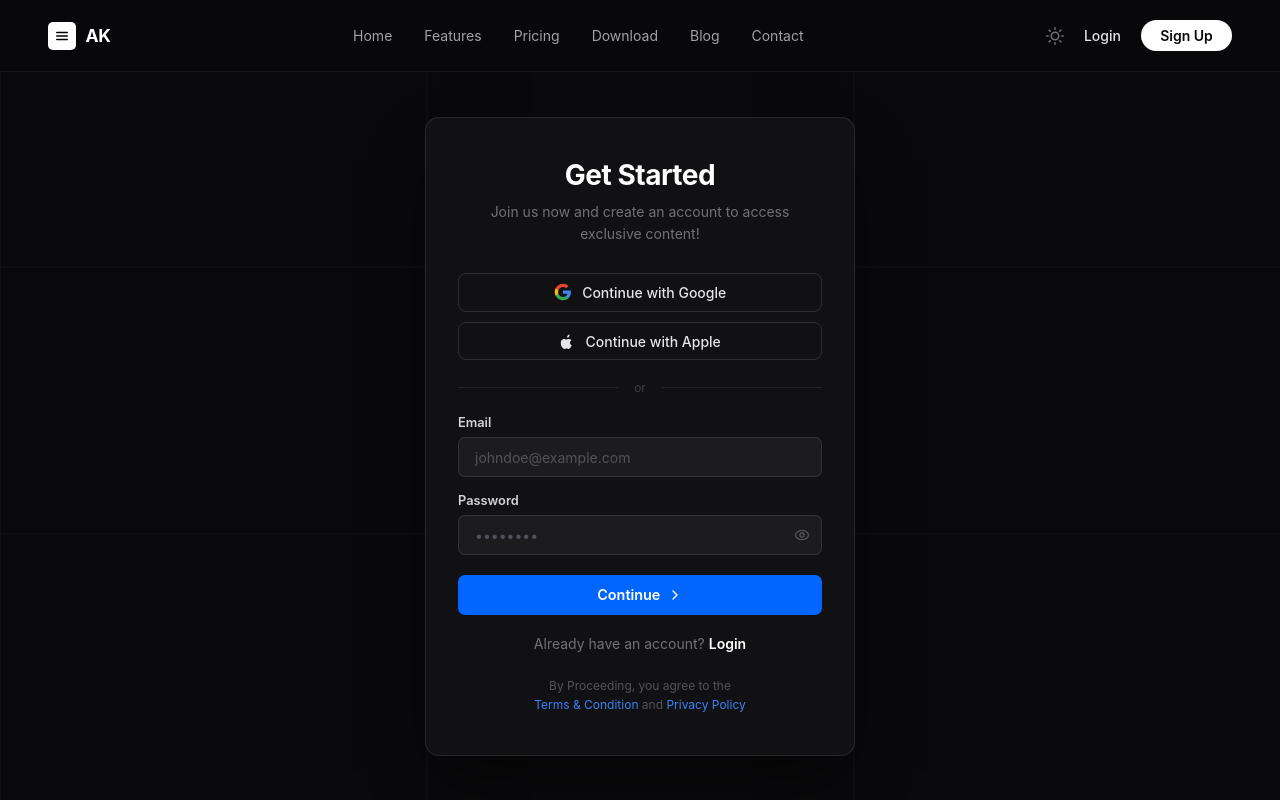
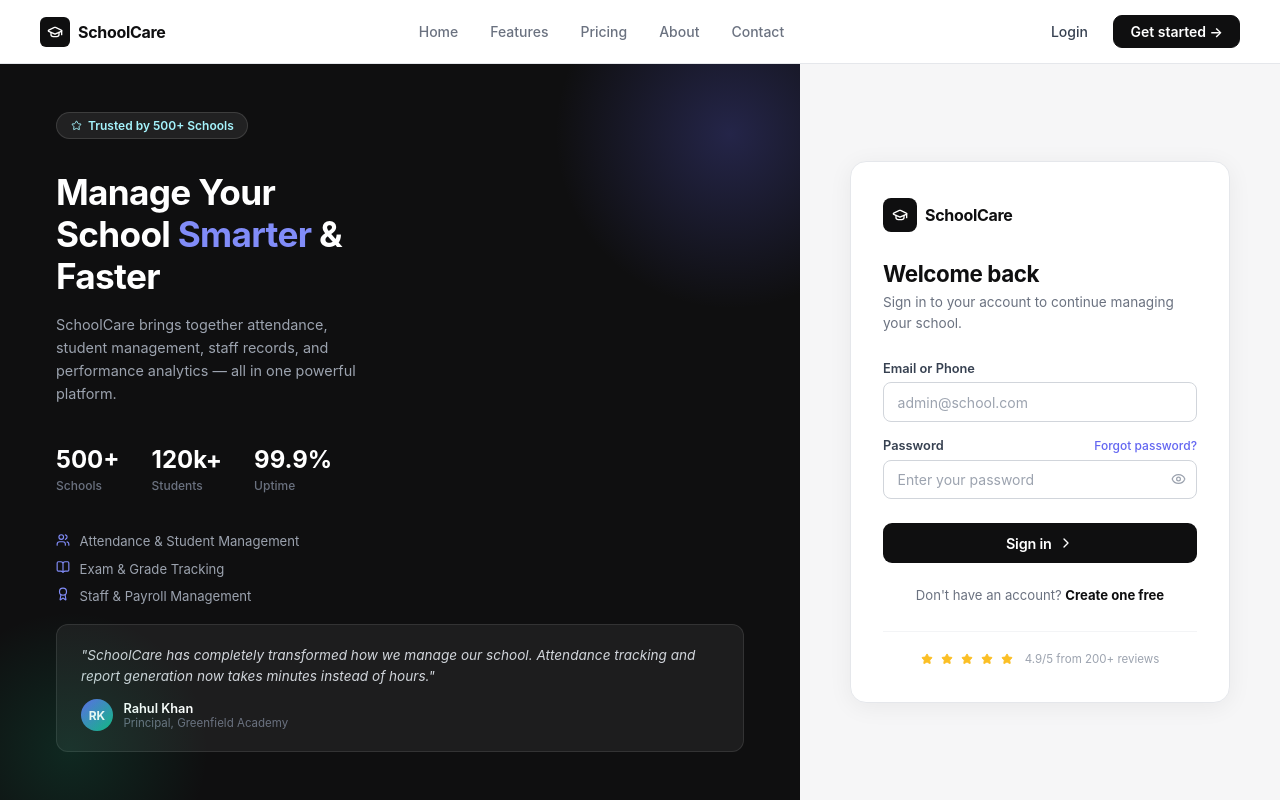
Before and after one commit to masihur96/SchoolCare-Web, a Next.js app: page /login in a window 1280 px wide. Built offline with nearby package versions, Linux system fonts and the light colour scheme.

Commit message:
Performance

```diff
--- a/src/app/(auth)/login/page.tsx
+++ b/src/app/(auth)/login/page.tsx
@@ -3,7 +3,7 @@
 import React, { useState } from 'react';
 import Link from 'next/link';
 import { useRouter } from 'next/navigation';
-import { Eye, EyeOff, ChevronRight } from 'lucide-react';
+import { Eye, EyeOff, ChevronRight, GraduationCap, Users, BookOpen, Award, Star } from 'lucide-react';
 
 export default function LoginPage() {
   const router = useRouter();
@@ -57,90 +57,126 @@ export default function LoginPage() {
   return (
     <div className="login-fullpage">
 
-      {/* ── Navbar ── */}
+      {/* ── Top Navbar ── */}
       <nav className="lp-nav">
         <Link href="/" className="lp-nav-brand">
           <span className="lp-nav-logo">
-            <svg width="14" height="14" viewBox="0 0 24 24" fill="none" stroke="currentColor" strokeWidth="2.5" strokeLinecap="round" strokeLinejoin="round">
-              <line x1="3" y1="6"  x2="21" y2="6"/>
-              <line x1="3" y1="12" x2="21" y2="12"/>
-              <line x1="3" y1="18" x2="21" y2="18"/>
-            </svg>
+            <GraduationCap size={16} />
           </span>
-          AK
+          SchoolCare
         </Link>
 
         <ul className="lp-nav-links">
           <li><Link href="/">Home</Link></li>
           <li><Link href="#features">Features</Link></li>
           <li><Link href="#pricing">Pricing</Link></li>
-          <li><Link href="#download">Download</Link></li>
-          <li><Link href="#blog">Blog</Link></li>
+          <li><Link href="#about">About</Link></li>
           <li><Link href="#contact">Contact</Link></li>
         </ul>
 
         <div className="lp-nav-actions">
-          {/* Theme icon */}
-          <button style={{ background: 'none', border: 'none', cursor: 'pointer', color: '#71717a', display: 'flex', padding: 0 }} aria-label="Toggle theme">
-            <svg width="18" height="18" viewBox="0 0 24 24" fill="none" stroke="currentColor" strokeWidth="2" strokeLinecap="round" strokeLinejoin="round">
-              <circle cx="12" cy="12" r="5"/>
-              <line x1="12" y1="1"  x2="12" y2="3"/>
-              <line x1="12" y1="21" x2="12" y2="23"/>
-              <line x1="4.22" y1="4.22"   x2="5.64"  y2="5.64"/>
-              <line x1="18.36" y1="18.36" x2="19.78" y2="19.78"/>
-              <line x1="1"  y1="12" x2="3"  y2="12"/>
-              <line x1="21" y1="12" x2="23" y2="12"/>
-              <line x1="4.22"  y1="19.78" x2="5.64"  y2="18.36"/>
-              <line x1="18.36" y1="5.64"  x2="19.78" y2="4.22"/>
-            </svg>
-          </button>
-          <Link href="/login"     className="lp-nav-ghost-link">Login</Link>
-          <Link href="/register"  className="lp-nav-signup">Sign Up</Link>
+          <Link href="/login" className="lp-nav-ghost-link">Login</Link>
+          <Link href="/register" className="lp-nav-signup">Get started →</Link>
         </div>
       </nav>
 
-      {/* ── Main card ── */}
-      <main className="lp-main">
-        <div className="lp-card">
+      {/* ── Two-column layout ── */}
+      <div className="lp-page-wrapper">
 
-          <h1 className="lp-card-title">Get Started</h1>
-          <p className="lp-card-subtitle">
-            Join us now and create an account to access<br />exclusive content!
+        {/* ── Left dark panel ── */}
+        <div className="lp-left-panel">
+          <div>
+            <div className="lp-left-badge">
+              <Star size={11} />
+              Trusted by 500+ Schools
+            </div>
+
+            <h1 className="lp-left-heading">
+              Manage Your School <span>Smarter</span> &amp; Faster
+            </h1>
+            <p className="lp-left-sub">
+              SchoolCare brings together attendance, student management, staff records,
+              and performance analytics — all in one powerful platform.
             </p>
 
-          {/* Social buttons */}
-          <button className="lp-social-btn" type="button">
-            {/* Google "G" SVG */}
-            <svg width="18" height="18" viewBox="0 0 24 24" xmlns="http://www.w3.org/2000/svg">
-              <path d="M22.56 12.25c0-.78-.07-1.53-.2-2.25H12v4.26h5.92c-.26 1.37-1.04 2.53-2.21 3.31v2.77h3.57c2.08-1.92 3.28-4.74 3.28-8.09z" fill="#4285F4"/>
-              <path d="M12 23c2.97 0 5.46-.98 7.28-2.66l-3.57-2.77c-.98.66-2.23 1.06-3.71 1.06-2.86 0-5.29-1.93-6.16-4.53H2.16v2.84C3.99 20.53 7.7 23 12 23z" fill="#34A853"/>
-              <path d="M5.84 14.09c-.22-.66-.35-1.36-.35-2.09s.13-1.43.35-2.09V7.07H2.16C1.43 8.55 1 10.22 1 12s.43 3.45 1.16 4.93l3.68-2.84z" fill="#FBBC05"/>
-              <path d="M12 5.38c1.62 0 3.06.56 4.21 1.64l3.15-3.15C17.45 2.09 14.97 1 12 1 7.7 1 3.99 3.47 2.16 7.07l3.68 2.84c.87-2.6 3.3-4.53 6.16-4.53z" fill="#EA4335"/>
-            </svg>
-            Continue with Google
-          </button>
+            {/* Stats */}
+            <div className="lp-stat-row" style={{ marginBottom: '2.5rem' }}>
+              <div className="lp-stat">
+                <span className="lp-stat-num">500+</span>
+                <span className="lp-stat-label">Schools</span>
+              </div>
+              <div className="lp-stat">
+                <span className="lp-stat-num">120k+</span>
+                <span className="lp-stat-label">Students</span>
+              </div>
+              <div className="lp-stat">
+                <span className="lp-stat-num">99.9%</span>
+                <span className="lp-stat-label">Uptime</span>
+              </div>
+            </div>
 
-          <button className="lp-social-btn" type="button">
-            {/* Apple SVG */}
-            <svg width="16" height="16" viewBox="0 0 24 24" fill="currentColor" xmlns="http://www.w3.org/2000/svg">
-              <path d="M16.365 14.781c-.019-2.584 2.115-3.826 2.213-3.882-1.196-1.752-3.059-1.99-3.738-2.015-1.583-.162-3.092.932-3.896.932-.803 0-2.046-.897-3.344-.871-1.689.023-3.245.981-4.113 2.492-1.761 3.052-.451 7.574 1.266 10.052.841 1.213 1.836 2.576 3.167 2.525 1.282-.051 1.777-.828 3.315-.828 1.528 0 1.993.828 3.335.803 1.371-.026 2.223-1.226 3.054-2.438 1.052-1.536 1.488-3.024 1.51-3.1-.035-.015-2.75-1.055-2.769-4.223h.001zM14.996 5.516c.692-.838 1.157-2.001 1.03-3.164-1.006.041-2.214.67-2.923 1.503-.635.738-1.199 1.928-1.049 3.068 1.127.087 2.249-.569 2.942-1.407z"/>
-            </svg>
-            Continue with Apple
-          </button>
+            {/* Feature pills */}
+            <div style={{ display: 'flex', flexDirection: 'column', gap: '0.65rem' }}>
+              {[
+                { icon: <Users size={14} />, text: 'Attendance & Student Management' },
+                { icon: <BookOpen size={14} />, text: 'Exam & Grade Tracking' },
+                { icon: <Award size={14} />, text: 'Staff & Payroll Management' },
+              ].map((f, i) => (
+                <div key={i} style={{
+                  display: 'flex', alignItems: 'center', gap: '0.6rem',
+                  fontSize: '0.82rem', color: '#9ca3af',
+                }}>
+                  <span style={{ color: '#818cf8' }}>{f.icon}</span>
+                  {f.text}
+                </div>
+              ))}
+            </div>
+          </div>
 
-          <div className="lp-divider">or</div>
+          {/* Testimonial */}
+          <div className="lp-testimonial">
+            <p className="lp-testimonial-text">
+              "SchoolCare has completely transformed how we manage our school.
+              Attendance tracking and report generation now takes minutes instead of hours."
+            </p>
+            <div className="lp-testimonial-author">
+              <div className="lp-testimonial-avatar">RK</div>
+              <div>
+                <div className="lp-testimonial-name">Rahul Khan</div>
+                <div className="lp-testimonial-role">Principal, Greenfield Academy</div>
+              </div>
+            </div>
+          </div>
+        </div>
 
-          {/* Login form */}
+        {/* ── Right form panel ── */}
+        <div className="lp-right-panel">
+          <div className="lp-card lp-animate">
+
+            {/* Card logo */}
+            <div className="lp-card-logo">
+              <div className="lp-card-logo-icon">
+                <GraduationCap size={16} />
+              </div>
+              <span className="lp-card-logo-text">SchoolCare</span>
+            </div>
+
+            <h1 className="lp-card-title">Welcome back</h1>
+            <p className="lp-card-subtitle">
+              Sign in to your account to continue managing your school.
+            </p>
+
             <form onSubmit={handleSubmit} noValidate>
               {error && <div className="lp-error">{error}</div>}
 
+              {/* Email / Phone */}
               <div className="lp-field">
-              <label htmlFor="identifier" className="lp-label">Email</label>
+                <label htmlFor="identifier" className="lp-label">Email or Phone</label>
                 <input
                   id="identifier"
                   type="text"
                   className="lp-input"
-                placeholder="johndoe@example.com"
+                  placeholder="admin@school.com"
                   value={identifier}
                   onChange={(e) => setIdentifier(e.target.value)}
                   required
@@ -148,14 +184,20 @@ export default function LoginPage() {
                 />
               </div>
 
+              {/* Password */}
               <div className="lp-field">
-              <label htmlFor="password" className="lp-label">Password</label>
+                <div style={{ display: 'flex', justifyContent: 'space-between', alignItems: 'center', marginBottom: '0.4rem' }}>
+                  <label htmlFor="password" className="lp-label" style={{ margin: 0 }}>Password</label>
+                  <Link href="#" style={{ fontSize: '0.75rem', color: '#6366f1', textDecoration: 'none', fontWeight: 500 }}>
+                    Forgot password?
+                  </Link>
+                </div>
                 <div className="lp-pw-wrap">
                   <input
                     id="password"
                     type={showPassword ? 'text' : 'password'}
                     className="lp-input"
-                  placeholder="••••••••"
+                    placeholder="Enter your password"
                     value={password}
                     onChange={(e) => setPassword(e.target.value)}
                     required
@@ -168,28 +210,43 @@ export default function LoginPage() {
                     onClick={() => setShowPassword(!showPassword)}
                     aria-label={showPassword ? 'Hide password' : 'Show password'}
                   >
-                  {showPassword ? <EyeOff size={16} /> : <Eye size={16} />}
+                    {showPassword ? <EyeOff size={15} /> : <Eye size={15} />}
                   </button>
                 </div>
               </div>
 
               <button type="submit" className="lp-submit" disabled={isLoading}>
-              {isLoading ? 'Logging in…' : 'Continue'}
+                {isLoading ? 'Signing in…' : 'Sign in'}
                 {!isLoading && <ChevronRight size={16} />}
               </button>
             </form>
 
-          <p className="lp-footer-text">
-            Already have an account?&nbsp;<Link href="/login">Login</Link>
+            <p className="lp-footer-text" style={{ marginTop: '1.5rem' }}>
+              Don&apos;t have an account?{' '}
+              <Link href="/register">Create one free</Link>
             </p>
 
-          <p className="lp-terms">
-            By Proceeding, you agree to the<br />
-            <Link href="#">Terms &amp; Condition</Link> and <Link href="#">Privacy Policy</Link>
-          </p>
+            {/* Trusted badge */}
+            <div style={{
+              marginTop: '1.75rem',
+              paddingTop: '1.25rem',
+              borderTop: '1px solid #f3f4f6',
+              display: 'flex',
+              alignItems: 'center',
+              gap: '0.5rem',
+              justifyContent: 'center',
+            }}>
+              {[...Array(5)].map((_, i) => (
+                <Star key={i} size={12} fill="#fbbf24" color="#fbbf24" />
+              ))}
+              <span style={{ fontSize: '0.72rem', color: '#9ca3af', marginLeft: '0.25rem' }}>
+                4.9/5 from 200+ reviews
+              </span>
+            </div>
+          </div>
+        </div>
 
       </div>
-      </main>
     </div>
   );
 }
--- a/src/app/globals.css
+++ b/src/app/globals.css
@@ -699,31 +699,28 @@ body {
 }
 
 /* ============================================
-   LOGIN PAGE — Full-screen dark override
+   LOGIN PAGE — Clean Light SaaS style
+   (inspired by attendancekeeper.net)
    ============================================ */
 .login-fullpage {
   position: fixed;
   inset: 0;
   z-index: 9999;
-  background-color: #09090b;
-  color: #fafafa;
+  background-color: #f6f6f7;
+  color: #0f0f10;
   font-family: 'Inter', system-ui, -apple-system, sans-serif;
   overflow-y: auto;
-  background-image:
-    linear-gradient(to right, rgba(255,255,255,0.03) 1px, transparent 1px),
-    linear-gradient(to bottom, rgba(255,255,255,0.03) 1px, transparent 1px);
-  background-size: 33.33vw 33.33vh;
 }
 
+/* --- Navbar --- */
 .lp-nav {
   display: flex;
   align-items: center;
   justify-content: space-between;
-  padding: 1.25rem 3rem;
-  border-bottom: 1px solid rgba(255,255,255,0.06);
-  background: rgba(9,9,11,0.85);
-  backdrop-filter: blur(12px);
-  -webkit-backdrop-filter: blur(12px);
+  padding: 0 2.5rem;
+  height: 64px;
+  border-bottom: 1px solid #e5e7eb;
+  background: #ffffff;
   position: sticky;
   top: 0;
   z-index: 50;
@@ -732,23 +729,23 @@ body {
 .lp-nav-brand {
   display: flex;
   align-items: center;
-  gap: 0.6rem;
+  gap: 0.5rem;
   font-weight: 700;
-  font-size: 1.1rem;
-  letter-spacing: -0.4px;
-  color: #fff;
+  font-size: 1rem;
+  letter-spacing: -0.3px;
+  color: #0f0f10;
   text-decoration: none;
 }
 
 .lp-nav-logo {
-  width: 28px;
-  height: 28px;
-  background: #ffffff;
-  border-radius: 5px;
+  width: 30px;
+  height: 30px;
+  background: #0f0f10;
+  border-radius: 6px;
   display: flex;
   align-items: center;
   justify-content: center;
-  color: #000;
+  color: #fff;
   flex-shrink: 0;
 }
 
@@ -756,128 +753,269 @@ body {
   display: flex;
   gap: 2rem;
   font-size: 0.875rem;
-  color: #a1a1aa;
+  color: #6b7280;
   list-style: none;
 }
 
 .lp-nav-links a {
   text-decoration: none;
   color: inherit;
-  transition: color 0.2s;
+  transition: color 0.18s;
+  font-weight: 500;
 }
 
 .lp-nav-links a:hover {
-  color: #fff;
+  color: #0f0f10;
 }
 
 .lp-nav-actions {
   display: flex;
   align-items: center;
-  gap: 1.25rem;
+  gap: 0.75rem;
 }
 
 .lp-nav-ghost-link {
   text-decoration: none;
-  color: #e4e4e7;
+  color: #374151;
   font-size: 0.875rem;
   font-weight: 500;
-  transition: color 0.2s;
+  padding: 0.4rem 0.85rem;
+  border-radius: 8px;
+  transition: background 0.18s;
 }
 
 .lp-nav-ghost-link:hover {
+  background: #f3f4f6;
+}
+
+.lp-nav-signup {
+  background: #0f0f10;
+  color: #fff;
+  padding: 0.42rem 1rem;
+  border-radius: 9px;
+  font-weight: 600;
+  font-size: 0.875rem;
+  text-decoration: none;
+  transition: opacity 0.18s, transform 0.18s;
+  border: 1px solid #0f0f10;
+}
+
+.lp-nav-signup:hover {
+  opacity: 0.85;
+  transform: translateY(-1px);
+}
+
+/* --- Two-column wrapper --- */
+.lp-page-wrapper {
+  min-height: calc(100vh - 64px);
+  display: flex;
+  align-items: stretch;
+}
+
+/* --- Left panel --- */
+.lp-left-panel {
+  flex: 1;
+  background: #0f0f10;
+  display: flex;
+  flex-direction: column;
+  justify-content: space-between;
+  padding: 3rem 3.5rem;
+  color: #fff;
+  position: relative;
+  overflow: hidden;
+  min-height: 500px;
+}
+
+.lp-left-panel::before {
+  content: '';
+  position: absolute;
+  top: -120px;
+  right: -120px;
+  width: 380px;
+  height: 380px;
+  border-radius: 50%;
+  background: radial-gradient(circle, rgba(99,102,241,0.25) 0%, transparent 65%);
+  pointer-events: none;
+}
+
+.lp-left-panel::after {
+  content: '';
+  position: absolute;
+  bottom: -100px;
+  left: -80px;
+  width: 300px;
+  height: 300px;
+  border-radius: 50%;
+  background: radial-gradient(circle, rgba(16,185,129,0.15) 0%, transparent 65%);
+  pointer-events: none;
+}
+
+.lp-left-badge {
+  display: inline-flex;
+  align-items: center;
+  gap: 0.4rem;
+  background: rgba(255,255,255,0.08);
+  border: 1px solid rgba(255,255,255,0.12);
+  border-radius: 9999px;
+  padding: 0.3rem 0.85rem;
+  font-size: 0.75rem;
+  font-weight: 600;
+  color: #a5f3fc;
+  width: fit-content;
+  margin-bottom: 2rem;
+}
+
+.lp-left-heading {
+  font-size: 2.2rem;
+  font-weight: 700;
+  line-height: 1.2;
+  letter-spacing: -0.7px;
+  margin-bottom: 1rem;
+  max-width: 340px;
+}
+
+.lp-left-heading span {
+  color: #818cf8;
+}
+
+.lp-left-sub {
+  font-size: 0.9rem;
+  color: #9ca3af;
+  line-height: 1.6;
+  max-width: 320px;
+  margin-bottom: 2.5rem;
+}
+
+.lp-stat-row {
+  display: flex;
+  gap: 2rem;
+}
+
+.lp-stat {
+  display: flex;
+  flex-direction: column;
+  gap: 0.2rem;
+}
+
+.lp-stat-num {
+  font-size: 1.5rem;
+  font-weight: 700;
   color: #fff;
 }
 
-.lp-nav-signup {
-  background: #ffffff;
-  color: #09090b;
-  padding: 0.45rem 1.2rem;
-  border-radius: 9999px;
-  font-weight: 600;
-  font-size: 0.875rem;
-  text-decoration: none;
-  transition: opacity 0.2s, transform 0.2s;
+.lp-stat-label {
+  font-size: 0.75rem;
+  color: #6b7280;
+  font-weight: 500;
 }
 
-.lp-nav-signup:hover {
-  opacity: 0.9;
-  transform: translateY(-1px);
+.lp-testimonial {
+  display: flex;
+  flex-direction: column;
+  gap: 0.75rem;
+  padding: 1.25rem 1.5rem;
+  background: rgba(255,255,255,0.06);
+  border: 1px solid rgba(255,255,255,0.1);
+  border-radius: 12px;
 }
 
-.lp-main {
+.lp-testimonial-text {
+  font-size: 0.85rem;
+  color: #d1d5db;
+  line-height: 1.55;
+  font-style: italic;
+}
+
+.lp-testimonial-author {
+  display: flex;
+  align-items: center;
+  gap: 0.65rem;
+}
+
+.lp-testimonial-avatar {
+  width: 32px;
+  height: 32px;
+  border-radius: 50%;
+  background: linear-gradient(135deg, #6366f1, #10b981);
   display: flex;
   align-items: center;
   justify-content: center;
-  min-height: calc(100vh - 72px);
-  padding: 2rem 1rem;
+  font-weight: 700;
+  font-size: 0.75rem;
+  color: #fff;
+  flex-shrink: 0;
+}
+
+.lp-testimonial-name {
+  font-size: 0.8rem;
+  font-weight: 600;
+  color: #fff;
+}
+
+.lp-testimonial-role {
+  font-size: 0.72rem;
+  color: #6b7280;
+}
+
+/* --- Right panel / form --- */
+.lp-right-panel {
+  width: 480px;
+  background: #f6f6f7;
+  display: flex;
+  align-items: center;
+  justify-content: center;
+  padding: 3rem 2rem;
+  flex-shrink: 0;
 }
 
 .lp-card {
   width: 100%;
-  max-width: 430px;
-  background: #111113;
-  border: 1px solid rgba(255,255,255,0.1);
-  border-radius: 14px;
-  padding: 2.5rem 2rem;
-  box-shadow: 0 30px 60px -15px rgba(0,0,0,0.6);
+  max-width: 380px;
+  background: #ffffff;
+  border: 1px solid #e5e7eb;
+  border-radius: 16px;
+  padding: 2.25rem 2rem;
+  box-shadow: 0 4px 24px rgba(0,0,0,0.06);
+}
+
+.lp-card-logo {
+  display: flex;
+  align-items: center;
+  gap: 0.5rem;
+  margin-bottom: 1.75rem;
+}
+
+.lp-card-logo-icon {
+  width: 34px;
+  height: 34px;
+  border-radius: 8px;
+  background: #0f0f10;
+  display: flex;
+  align-items: center;
+  justify-content: center;
+  color: #fff;
+}
+
+.lp-card-logo-text {
+  font-weight: 700;
+  font-size: 1rem;
+  color: #0f0f10;
+  letter-spacing: -0.3px;
 }
 
 .lp-card-title {
-  font-size: 1.75rem;
+  font-size: 1.4rem;
   font-weight: 700;
-  text-align: center;
-  color: #fff;
-  margin-bottom: 0.6rem;
-  letter-spacing: -0.5px;
+  color: #0f0f10;
+  margin-bottom: 0.35rem;
+  letter-spacing: -0.4px;
 }
 
 .lp-card-subtitle {
-  text-align: center;
-  color: #71717a;
-  font-size: 0.875rem;
-  line-height: 1.55;
+  color: #6b7280;
+  font-size: 0.85rem;
+  line-height: 1.5;
   margin-bottom: 1.75rem;
-}
-
-.lp-social-btn {
-  width: 100%;
-  display: flex;
-  align-items: center;
-  justify-content: center;
-  gap: 0.65rem;
-  background: transparent;
-  border: 1px solid rgba(255,255,255,0.12);
-  color: #e4e4e7;
-  padding: 0.6rem 1rem;
-  border-radius: 8px;
-  font-size: 0.875rem;
-  font-weight: 500;
-  cursor: pointer;
-  margin-bottom: 0.65rem;
-  transition: background 0.18s, border-color 0.18s;
-  font-family: inherit;
-}
-
-.lp-social-btn:hover {
-  background: rgba(255,255,255,0.06);
-  border-color: rgba(255,255,255,0.2);
-}
-
-.lp-divider {
-  display: flex;
-  align-items: center;
-  gap: 1rem;
-  margin: 1.25rem 0;
-  color: #3f3f46;
-  font-size: 0.75rem;
-}
-
-.lp-divider::before,
-.lp-divider::after {
-  content: '';
-  flex: 1;
-  height: 1px;
-  background: rgba(255,255,255,0.08);
 }
 
 .lp-field {
@@ -888,31 +1026,31 @@ body {
   display: block;
   font-size: 0.8rem;
   font-weight: 600;
-  margin-bottom: 0.45rem;
-  color: #d4d4d8;
+  margin-bottom: 0.4rem;
+  color: #374151;
 }
 
 .lp-input {
   width: 100%;
-  background: #1c1c1f;
-  border: 1px solid rgba(255,255,255,0.1);
-  border-radius: 7px;
-  padding: 0.65rem 1rem;
-  color: #fff;
+  background: #fff;
+  border: 1px solid #d1d5db;
+  border-radius: 8px;
+  padding: 0.65rem 0.85rem;
+  color: #0f0f10;
   font-size: 0.875rem;
-  transition: border-color 0.2s, box-shadow 0.2s;
+  transition: border-color 0.18s, box-shadow 0.18s;
   font-family: inherit;
   box-sizing: border-box;
 }
 
 .lp-input:focus {
   outline: none;
-  border-color: #0066ff;
-  box-shadow: 0 0 0 3px rgba(0, 102, 255, 0.15);
+  border-color: #0f0f10;
+  box-shadow: 0 0 0 3px rgba(15,15,16,0.08);
 }
 
 .lp-input::placeholder {
-  color: #52525b;
+  color: #9ca3af;
 }
 
 .lp-pw-wrap {
@@ -921,30 +1059,46 @@ body {
 
 .lp-pw-toggle {
   position: absolute;
-  right: 12px;
+  right: 11px;
   top: 50%;
   transform: translateY(-50%);
   background: none;
   border: none;
   cursor: pointer;
-  color: #52525b;
+  color: #9ca3af;
   display: flex;
   align-items: center;
   padding: 0;
-  transition: color 0.2s;
+  transition: color 0.18s;
 }
 
 .lp-pw-toggle:hover {
-  color: #a1a1aa;
+  color: #374151;
+}
+
+.lp-forgot {
+  text-align: right;
+  margin-top: 0.3rem;
+}
+
+.lp-forgot a {
+  font-size: 0.78rem;
+  color: #6366f1;
+  text-decoration: none;
+  font-weight: 500;
+}
+
+.lp-forgot a:hover {
+  text-decoration: underline;
 }
 
 .lp-submit {
   width: 100%;
-  background: #0066ff;
+  background: #0f0f10;
   color: #fff;
   border: none;
-  border-radius: 7px;
-  padding: 0.7rem;
+  border-radius: 9px;
+  padding: 0.72rem;
   font-size: 0.9rem;
   font-weight: 600;
   display: flex;
@@ -952,31 +1106,32 @@ body {
   justify-content: center;
   gap: 0.4rem;
   cursor: pointer;
-  transition: background 0.2s, transform 0.15s;
-  margin-top: 1.25rem;
+  transition: opacity 0.18s, transform 0.18s;
+  margin-top: 1.5rem;
   font-family: inherit;
+  letter-spacing: -0.2px;
 }
 
 .lp-submit:hover:not(:disabled) {
-  background: #0052cc;
+  opacity: 0.85;
   transform: translateY(-1px);
 }
 
 .lp-submit:disabled {
-  opacity: 0.6;
+  opacity: 0.55;
   cursor: not-allowed;
 }
 
 .lp-footer-text {
   text-align: center;
   margin-top: 1.25rem;
-  font-size: 0.875rem;
-  color: #71717a;
+  font-size: 0.82rem;
+  color: #6b7280;
 }
 
 .lp-footer-text a {
-  color: #fff;
-  font-weight: 600;
+  color: #0f0f10;
+  font-weight: 700;
   text-decoration: none;
 }
 
@@ -984,42 +1139,67 @@ body {
   text-decoration: underline;
 }
 
-.lp-terms {
-  text-align: center;
+.lp-divider {
+  display: flex;
+  align-items: center;
+  gap: 0.75rem;
+  margin: 1.25rem 0;
+  color: #d1d5db;
   font-size: 0.75rem;
-  color: #52525b;
-  margin-top: 1.5rem;
-  line-height: 1.65;
 }
 
-.lp-terms a {
-  color: #3b82f6;
-  text-decoration: none;
-}
-
-.lp-terms a:hover {
-  text-decoration: underline;
+.lp-divider::before,
+.lp-divider::after {
+  content: '';
+  flex: 1;
+  height: 1px;
+  background: #e5e7eb;
 }
 
 .lp-error {
-  background: rgba(239,68,68,0.1);
-  border: 1px solid rgba(239,68,68,0.25);
-  color: #f87171;
-  padding: 0.7rem 1rem;
-  border-radius: 7px;
-  font-size: 0.875rem;
+  background: #fef2f2;
+  border: 1px solid #fecaca;
+  color: #dc2626;
+  padding: 0.65rem 0.9rem;
+  border-radius: 8px;
+  font-size: 0.82rem;
   margin-bottom: 1rem;
   text-align: center;
 }
 
-@media (max-width: 768px) {
+@keyframes lp-fade-up {
+  from { opacity: 0; transform: translateY(16px); }
+  to   { opacity: 1; transform: translateY(0); }
+}
+
+.lp-animate {
+  animation: lp-fade-up 0.45s cubic-bezier(0.16, 1, 0.3, 1) both;
+}
+
+@media (max-width: 900px) {
+  .lp-left-panel {
+    display: none;
+  }
+  .lp-right-panel {
+    width: 100%;
+  }
+  .lp-page-wrapper {
+    min-height: calc(100vh - 64px);
+  }
+}
+
+@media (max-width: 640px) {
   .lp-nav-links {
     display: none;
   }
   .lp-nav {
-    padding: 1rem 1.25rem;
+    padding: 0 1.25rem;
+  }
+  .lp-right-panel {
+    padding: 1.5rem 1rem;
   }
 }
+
 
 /* Data Tables */
 .data-table-wrapper {
```
Lines whose indentation alone changed are shown as unchanged.
